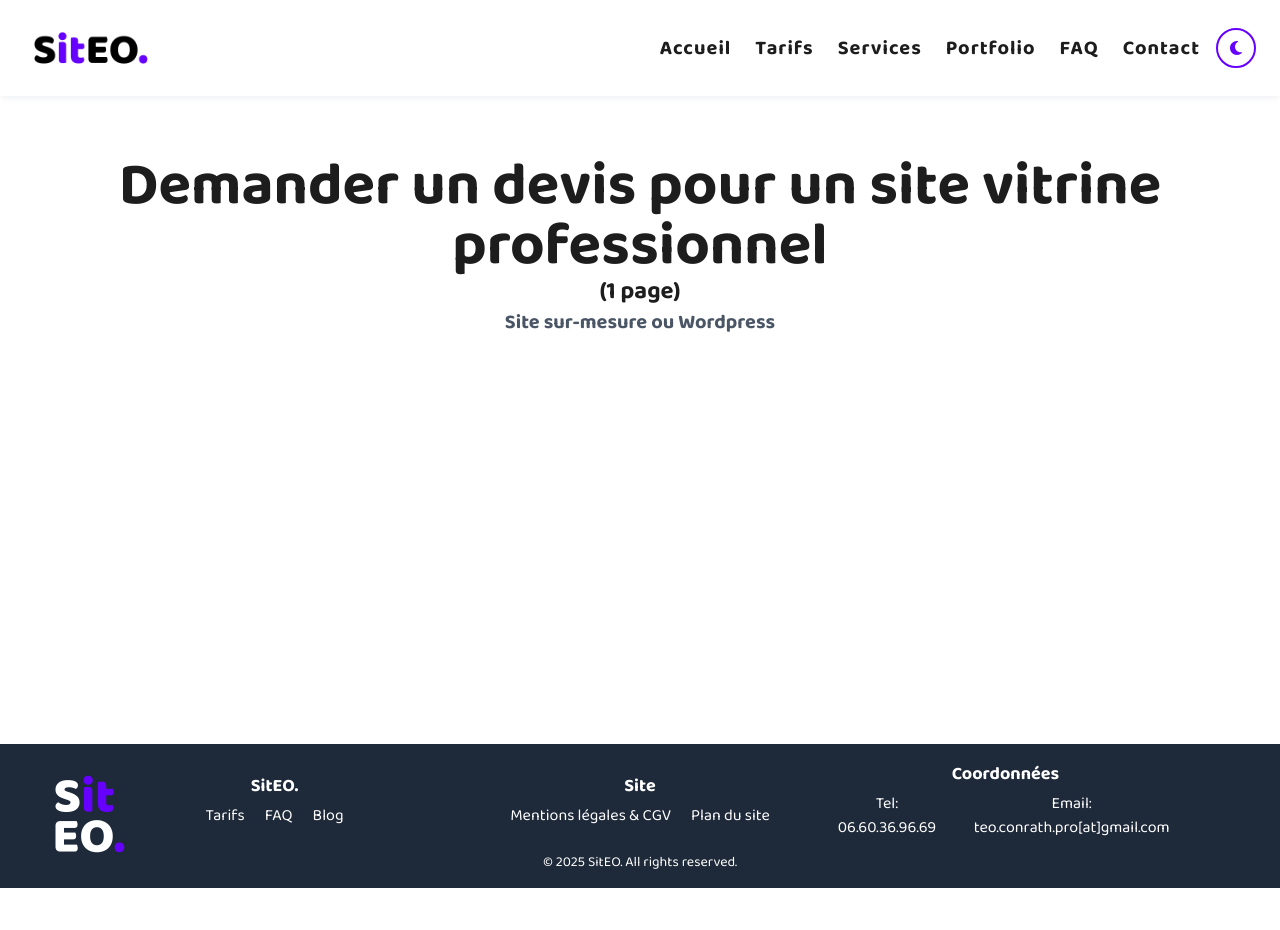
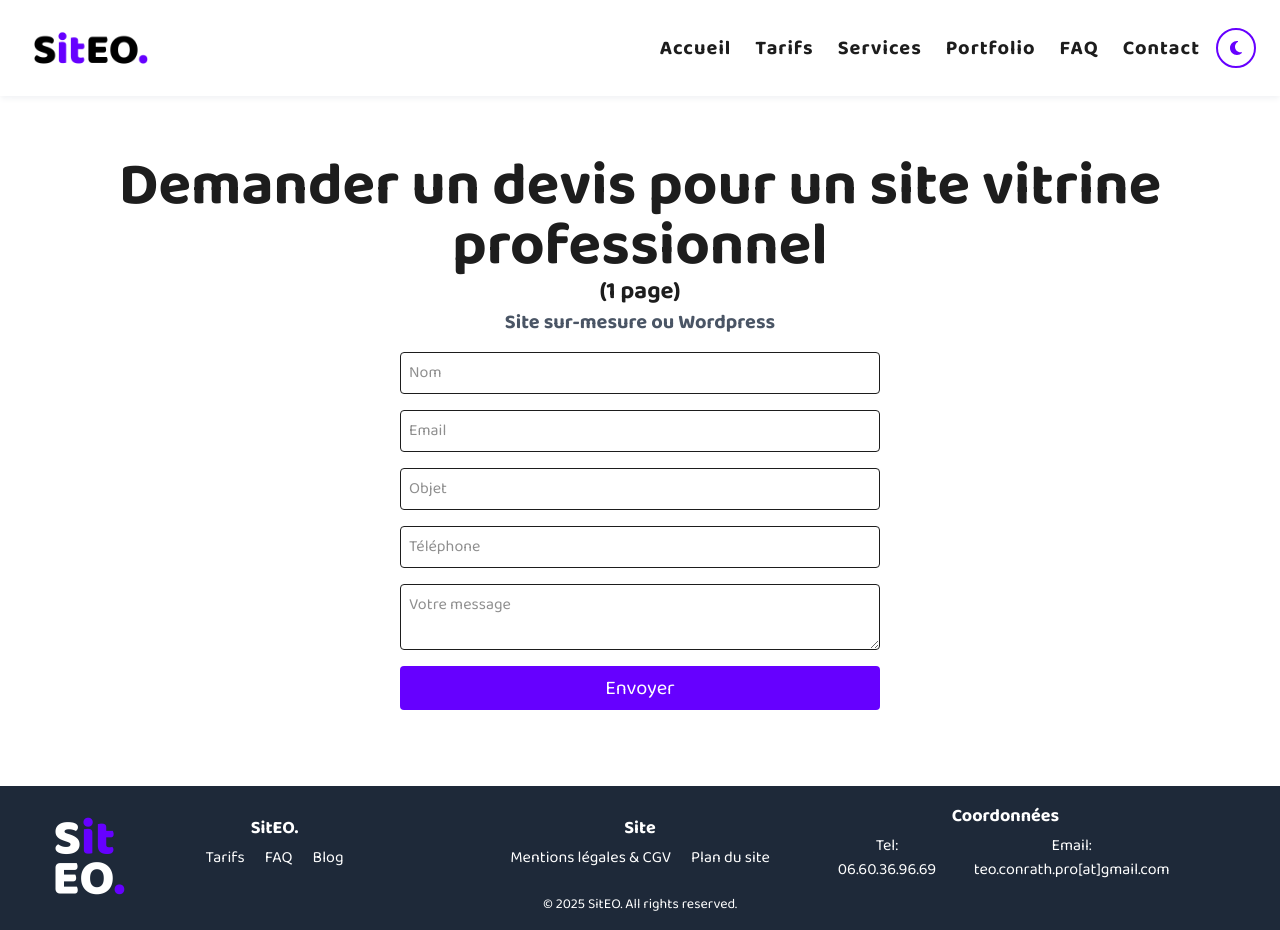
Before and after one commit to teo-crth/siteo, a Next.js app: page /devis/site-vitrine in a window 1280 px wide. Before the commit the page ends 888 px from the top, so only its background shows below. Built offline with nearby package versions, Linux system fonts and the light colour scheme; no server answers.

Commit message:
add devisForm

```diff
--- /dev/null
+++ b/app/components/ui/FormDevis.tsx
@@ -0,0 +1,136 @@
+"use client";
+import React, { useState } from 'react';
+import { useRouter } from 'next/navigation';
+import { ValidationError, useForm } from '@formspree/react';
+import Button from './button';
+
+export default function CustomGoogleForm({ devisType }: { devisType: string }) {
+    const FORM_ID: string = process.env.NEXT_PUBLIC_FORMSPREE_ID || '';
+    const [state, handleSubmit] = useForm(FORM_ID);
+    const [formData, setFormData] = useState({
+        name: '',
+        email: '',
+        phone: '',
+        objet: '',
+        message: '',
+    });
+    const [errors, setErrors] = useState({
+        phone: '',
+      });
+
+    const router = useRouter();
+
+    const handleChange = (e: React.ChangeEvent<HTMLInputElement | HTMLTextAreaElement>) => {
+        const { name, value } = e.target;
+        setFormData({ ...formData, [name]: value });
+
+        if (name === "phone") {
+            const phonePattern = /^(?:\+33|0)[1-9](?:[ -]?[0-9]{2}){4}$/;
+            if (!phonePattern.test(value)) {
+              setErrors({ ...errors, phone: 'Numéro de téléphone invalide' });
+            } else {
+              setErrors({ ...errors, phone: '' });
+            }
+          }
+    };
+
+    const handleClick = () => {
+        router.push('/');
+    };
+
+    // Gérer la soumission du formulaire
+    const handleFormSubmit = (e: React.FormEvent) => {
+        e.preventDefault();
+
+        // Ajouter devisType au début de l'objet avant soumettre le formulaire
+        const updatedObjet = `${devisType} - ${formData.objet}`;
+
+        // Construire l'objet du formulaire
+        const formDataToSubmit = {
+            ...formData,
+            objet: updatedObjet, // Mettre à jour le champ objet
+        };
+
+        const phonePattern = /^(?:\+33|0)[1-9](?:[ -]?[0-9]{2}){4}$/;
+        if (!phonePattern.test(formData.phone)) {
+          setErrors({ ...errors, phone: 'Numéro de téléphone invalide' });
+          return;
+        }
+
+        handleSubmit(formDataToSubmit);
+    };
+
+    if (state.succeeded) {
+        return (
+            <div className="container-contact flex flex-col items-center justify-center w-full p-5">
+                <div className="container-messageContact border bg-green-700 light-mode:bg-light text-light light-mode:text-dark rounded-lg shadow-md p-5 flex flex-col items-center justify-center w-80">
+                    <p className='font-title font-bold text-2xl text-center p-2 text-light bg-green-700 rounded-2xl'>Devis envoyé !</p>
+                    <Button text="Retour à l'accueil" className='border-2 border-dark' onClick={handleClick} type={'button'} />
+                </div>
+            </div>
+        );
+    }
+
+    return (
+        <div className="max-w-lg mx-auto p-4">
+            <form onSubmit={handleFormSubmit} className="flex flex-col gap-4 font-title">
+                <input
+                    type="text"
+                    name="name"
+                    placeholder="Nom"
+                    value={formData.name}
+                    onChange={handleChange}
+                    required
+                    className="p-2 border rounded"
+                />
+                <input
+                    type="email"
+                    name="email"
+                    placeholder="Email"
+                    value={formData.email}
+                    onChange={handleChange}
+                    required
+                    className="p-2 border rounded"
+                />
+                <ValidationError prefix="Email" field="email" errors={state.errors} />
+
+                <input
+                    type="text"
+                    name="objet"
+                    placeholder="Objet"
+                    value={formData.objet}
+                    onChange={handleChange}
+                    required
+                    className="p-2 border rounded"
+                />
+                <ValidationError prefix="Objet" field="objet" errors={state.errors} />
+
+                <input
+                    type="phone"
+                    name="phone"
+                    placeholder="Téléphone"
+                    value={formData.phone}
+                    onChange={handleChange}
+                    pattern="^(?:\+33|0)[1-9](?:[ -]?[0-9]{2}){4}$"
+                    title="Veuillez entrer un numéro de téléphone valide"
+                    required
+                    className="p-2 border rounded"
+                />
+                {errors.phone && <div className="text-red-500 text-sm">{errors.phone}</div>}
+                <textarea
+                    name="message"
+                    placeholder="Votre message"
+                    value={formData.message}
+                    onChange={handleChange}
+                    required
+                    className="p-2 border rounded"
+                />
+                <ValidationError prefix="Message" field="message" errors={state.errors} />
+
+                <button type="submit" className="bg-secondary text-white p-2 rounded cursor-pointer text-xl" disabled={state.submitting}>
+                    Envoyer
+                </button>
+            </form>
+        </div>
+    );
+}
--- a/app/devis/formation-wordpress/page.tsx
+++ b/app/devis/formation-wordpress/page.tsx
@@ -1,5 +1,6 @@
 import React from 'react';
 import type { Metadata } from "next";
+import FormDevis from '../../components/ui/FormDevis';
 
 export const metadata: Metadata = {
     title: "Formation Wordpress avec un développeur web professionnel",
@@ -11,6 +12,7 @@ const FormationWordpress = () => {
         <div className='container-devisPage p-8 pb-20 gap-16 sm:p-15 font-title min-h-[calc(100vh-159px)]'>
             <h1 className='font-bold text-center md:text-6xl lg:text-6xl xl:text-6xl text-4xl text-secondary'>Demander un devis pour une formation Wordpress</h1>
             <h2 className='font-bold text-center text-xl text-gray-600'>Contenu de la formation adaptée à vos objectifs</h2>
+            <FormDevis devisType='Devis Formation Wordpress' />
         </div>
     );
 };
--- a/app/devis/modification-site/page.tsx
+++ b/app/devis/modification-site/page.tsx
@@ -1,5 +1,6 @@
 import React from 'react';
 import type { Metadata } from "next";
+import FormDevis from '../../components/ui/FormDevis';
 
 export const metadata: Metadata = {
     title: "Vous avez besoin de modifier / améliorer votre site ? C'est par ici !",
@@ -10,7 +11,7 @@ const ModificationSite = () => {
     return (
         <div className='container-servicesPage flex flex-col items-center justify-start w-full p-8 pb-20 gap-5 sm:p-15'>
             <h1 className='font-title font-bold text-center text-4xl md:text-6xl lg:text-6xl xl:text-6xl text-secondary'>Modification / Refonte de votre site</h1>
-
+            <FormDevis devisType='Devis Modification de site existant' />
         </div>
     );
 };
--- a/app/devis/site-ecommerce/page.tsx
+++ b/app/devis/site-ecommerce/page.tsx
@@ -1,5 +1,6 @@
 import React from 'react';
 import type { Metadata } from "next";
+import FormDevis from '../../components/ui/FormDevis';
 
 export const metadata: Metadata = {
     title: "Demander un devis gratuit pour la création d'un site E-commerce",
@@ -11,6 +12,7 @@ const Ecommerce = () => {
         <div className='container-devisPage p-8 pb-20 gap-16 sm:p-15 font-title'>
             <h1 className='font-bold text-center md:text-6xl lg:text-6xl xl:text-6xl text-4xl text-secondary'>Demander un devis pour un site E-commerce</h1>
             <h2 className='font-bold text-center text-xl text-gray-600'>Site sur-mesure ou Wordpress</h2>
+            <FormDevis devisType='Devis site e-commerce' />
         </div>
     );
 };
--- a/app/devis/site-vitrine-plus/page.tsx
+++ b/app/devis/site-vitrine-plus/page.tsx
@@ -1,5 +1,6 @@
 import React from 'react';
 import type { Metadata } from "next";
+import FormDevis from '../../components/ui/FormDevis';
 
 export const metadata: Metadata = {
     title: "Demander un devis gratuit pour la création d'un site vitrine",
@@ -11,6 +12,7 @@ const DevisVitrinePlus = () => {
         <div className='container-devisPage p-8 pb-20 gap-16 sm:p-15 font-title'>
             <h1 className='font-bold text-center md:text-6xl lg:text-6xl xl:text-6xl text-4xl text-secondary'>Demander un devis pour un site vitrine professionnel</h1>
             <h2 className='font-bold text-center text-xl text-gray-600'>Site sur-mesure ou Wordpress</h2>
+            <FormDevis devisType='Devis site vitrine (1page)' />
         </div>
     );
 };
--- a/app/devis/site-vitrine/page.tsx
+++ b/app/devis/site-vitrine/page.tsx
@@ -1,5 +1,6 @@
 import React from 'react';
 import type { Metadata } from "next";
+import FormDevis from '../../components/ui/FormDevis';
 
 export const metadata: Metadata = {
     title: "Demander un devis gratuit pour la création d'un site vitrine",
@@ -12,6 +13,7 @@ const DevisPage = () => {
             <h1 className=' font-bold text-center md:text-6xl lg:text-6xl xl:text-6xl text-4xl'>Demander un devis pour un site vitrine professionnel</h1>
             <p  className=' font-bold text-center text-2xl'>(1 page)</p>
             <h2 className='font-bold text-center text-xl text-gray-600'>Site sur-mesure ou Wordpress</h2>
+            <FormDevis devisType='Devis site vitrine (1page)' />
         </div>
     );
 };
--- a/app/devis/site-web/page.tsx
+++ b/app/devis/site-web/page.tsx
@@ -1,5 +1,6 @@
 import React from 'react';
 import type { Metadata } from "next";
+import FormDevis from '../../components/ui/FormDevis';
 
 export const metadata: Metadata = {
     title: "Demander un devis gratuit pour la création d'un site web",
@@ -11,6 +12,7 @@ const Devis = () => {
         <div className='container-devisPage p-8 pb-20 gap-16 sm:p-15 font-title'>
             <h1 className='font-bold text-center md:text-6xl lg:text-6xl xl:text-6xl text-4xl text-secondary'>Demander un devis pour un site web professionnel</h1>
             <h2 className='font-bold text-center text-xl text-gray-600'>Site sur-mesure ou Wordpress</h2>
+            <FormDevis devisType='Devis site-web' />
         </div>
     );
 };
```
